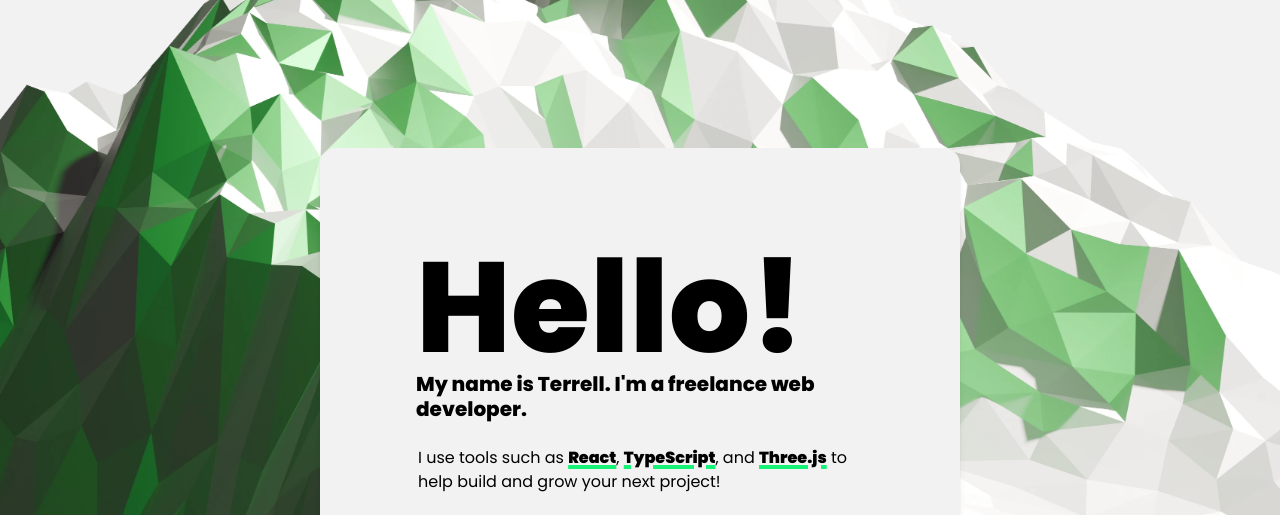
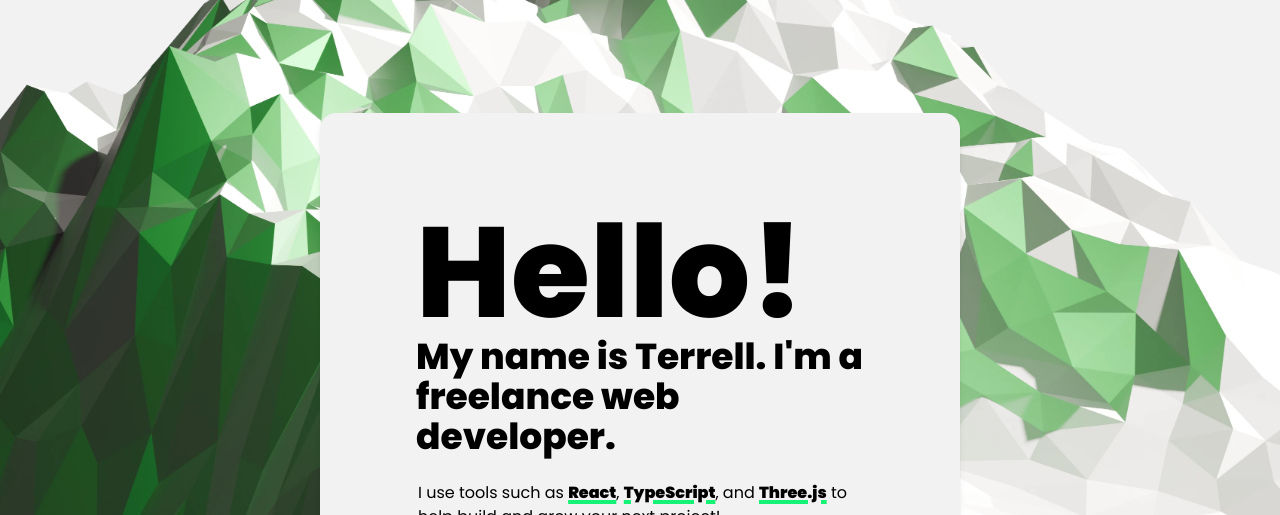
Before and after one commit to terrellturner/Terrell-Turner-Portfolio, a website built with Vite: page index.html in a window 1280 px wide. Shown: the part 99-614 px from the top of the page. Built offline with nearby package versions, Linux system fonts and the light colour scheme.

Commit message:
h1 tweak

```diff
--- a/index.html
+++ b/index.html
@@ -78,7 +78,7 @@
         <div class="max-w-2xl p-10 m-10 -mt-24 shadow-md min-w-72 xl:w-1/2 md:p-24 grid-col-1 bg-off-white rounded-2xl">
           <h1>
             <span class="text-6xl font-extrabold leading-tight md:text-9xl w-38">Hello!</span>
-            <span class="block text-xl font-extrabold leading-tight">My name is Terrell. I'm a freelance web
+            <span class="block text-xl font-extrabold leading-tight md:text-4xl">My name is Terrell. I'm a freelance web
               developer.</span>
           </h1>
           <h3 class="my-6 ml-0.5">I use tools such as <span
```
